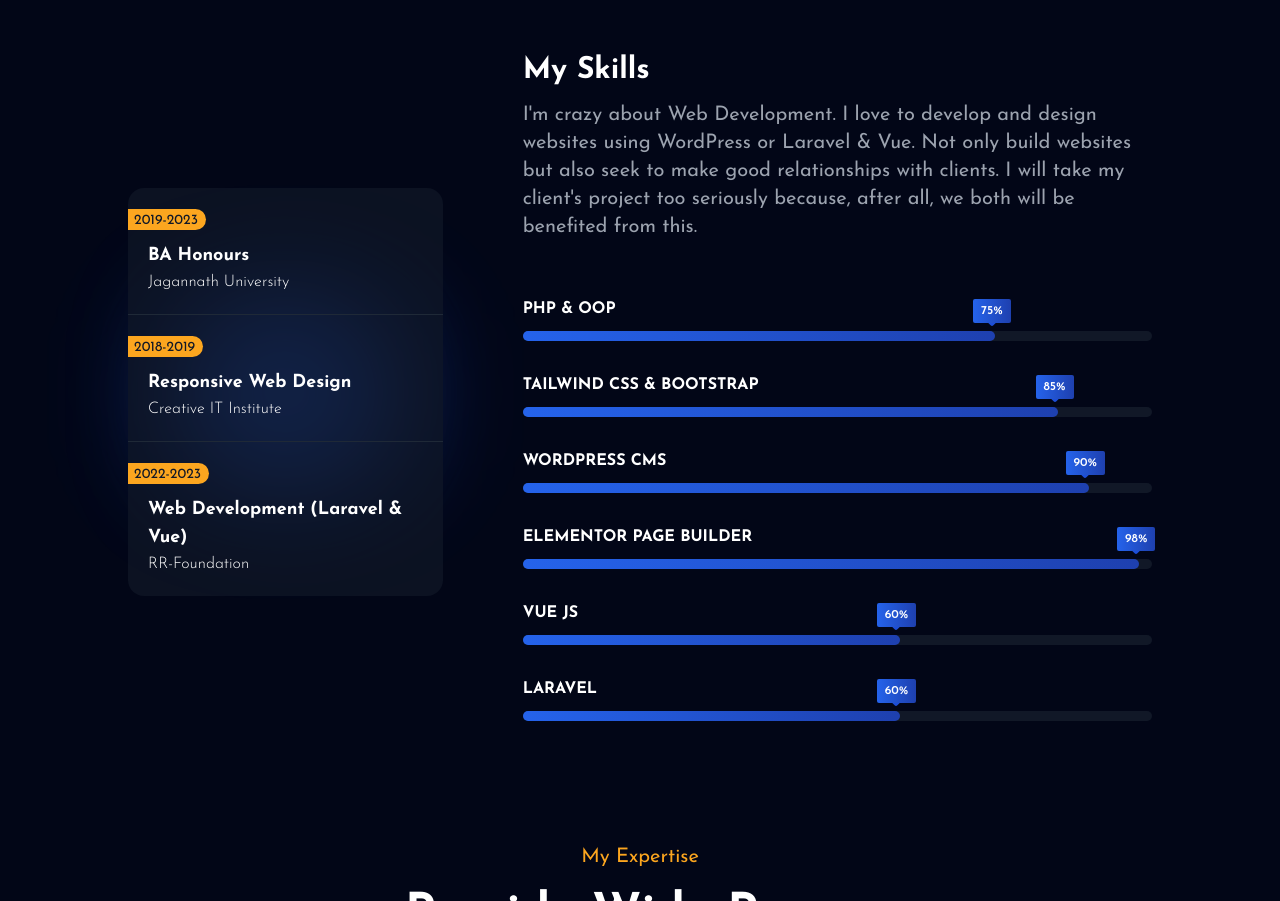
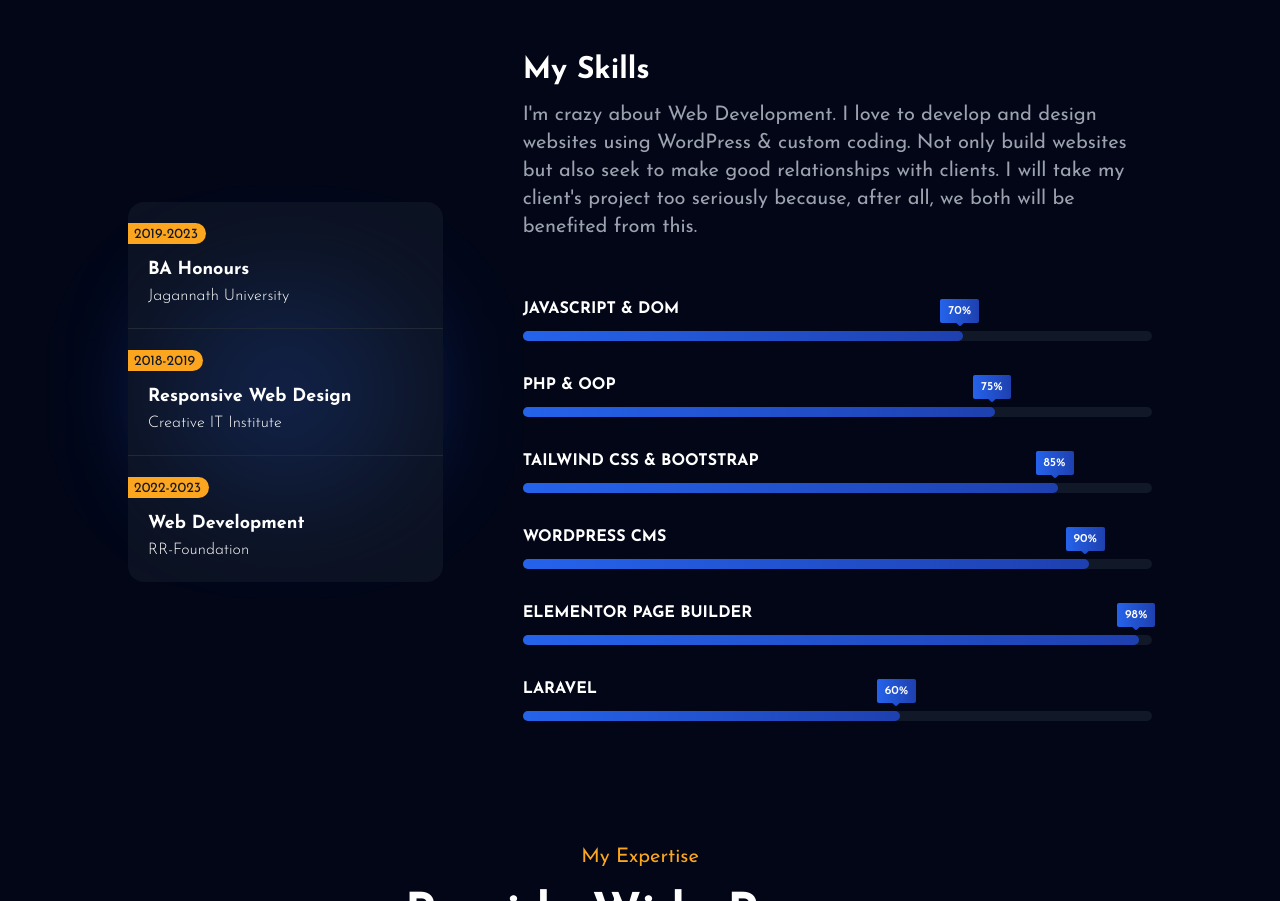
Before and after one commit to abshamim/tailwindcss-portfolio, a website built with Vite: page index.html in a window 1280 px wide. Shown: the part 944-1845 px from the top of the page. Built offline with nearby package versions, Linux system fonts and the light colour scheme.

Commit message:
Huge Changes

```diff
--- a/index.html
+++ b/index.html
@@ -151,15 +151,26 @@
                 <div class="bg-gray-300/40 dark:bg-gray-900/70 rounded-bl-2xl rounded-br-2xl py-5">
                     <span class="brand-bg-yellow text-xs lg:text-sm text-gray-900 pt-1 pb-0.5 pl-1.5 pr-2 rounded-tr-full rounded-br-full">2022-2023</span>
                     <div class="px-4 sm:px-5 mt-2.5">
-                        <h2 class="text-base lg:text-lg font-bold text-slate-950 dark:text-white">Web Development (Laravel & Vue)</h2>
+                        <h2 class="text-base lg:text-lg font-bold text-slate-950 dark:text-white">Web Development</h2>
                         <h3 class="text-sm lg:text-base font-light text-slate-950 dark:text-white">RR-Foundation</h3>
                     </div>
                 </div>
             </div>
             <div class="text-slate-950 dark:text-white w-full md:w-4/6 md:ml-10 lg:ml-14 xl:ml-20 mt-7 md:mt-0">
                 <h2 class="text-lg md:text-xl lg:text-2xl xl:text-3xl font-bold">My Skills</h2>
-                <p class="mt-3 text-lg lg:text-lg xl:text-xl text-gray-700 dark:text-gray-400">I'm crazy about Web Development. I love to develop and design websites using WordPress or Laravel & Vue. Not only build websites but also seek to make good relationships with clients. I will take my client's project too seriously because, after all, we both will be benefited from this.</p>
+                <p class="mt-3 text-lg lg:text-lg xl:text-xl text-gray-700 dark:text-gray-400">I'm crazy about Web Development. I love to develop and design websites using WordPress & custom coding. Not only build websites but also seek to make good relationships with clients. I will take my client's project too seriously because, after all, we both will be benefited from this.</p>
                 <div class="mt-7 md:mt-10 lg:mt-14">
+                    <h2 class="uppercase text-sm lg:text-base font-bold">JavaScript & Dom</h2>
+                    <div class="my-2.5">
+                        <div class="bg-gray-300/70 dark:bg-gray-900 relative h-[10px] w-full rounded-2xl">
+                            <div class="bg-blue-gradient absolute top-0 left-0 h-full w-[70%] rounded-2xl">
+                                <span class="bg-blue-gradient absolute -right-4 bottom-full mb-2 rounded-sm py-1 px-2 text-xs font-semibold text-white">
+                                    <span class="bg-blue-700 absolute bottom-[-2px] left-1/2 -z-10 h-2 w-2 -translate-x-1/2 rotate-45 rounded-sm"></span>70%</span>
+                            </div>
+                        </div>
+                    </div>
+                </div>
+                <div class="mt-8">
                     <h2 class="uppercase text-sm lg:text-base font-bold">PHP & OOP</h2>
                     <div class="my-2.5 over">
                         <div class="bg-gray-300/70 dark:bg-gray-900 relative h-[10px] w-full rounded-2xl">
@@ -199,17 +210,6 @@
                             <div class="bg-blue-gradient absolute top-0 left-0 h-full w-[98%] rounded-2xl">
                                 <span class="bg-blue-gradient absolute -right-4 bottom-full mb-2 rounded-sm py-1 px-2 text-xs font-semibold text-white">
                                     <span class="bg-blue-700 absolute bottom-[-2px] left-1/2 -z-10 h-2 w-2 -translate-x-1/2 rotate-45 rounded-sm"></span>98%</span>
-                            </div>
-                        </div>
-                    </div>
-                </div>
-                <div class="mt-8">
-                    <h2 class="uppercase text-sm lg:text-base font-bold">Vue Js</h2>
-                    <div class="my-2.5">
-                        <div class="bg-gray-300/70 dark:bg-gray-900 relative h-[10px] w-full rounded-2xl">
-                            <div class="bg-blue-gradient absolute top-0 left-0 h-full w-[60%] rounded-2xl">
-                                <span class="bg-blue-gradient absolute -right-4 bottom-full mb-2 rounded-sm py-1 px-2 text-xs font-semibold text-white">
-                                    <span class="bg-blue-700 absolute bottom-[-2px] left-1/2 -z-10 h-2 w-2 -translate-x-1/2 rotate-45 rounded-sm"></span>60%</span>
                             </div>
                         </div>
                     </div>
--- a/package.json
+++ b/package.json
@@ -2,11 +2,10 @@
   "devDependencies": {
     "autoprefixer": "^10.4.14",
     "tailwindcss": "^3.3.2",
-    "vite": "^4.3.4"
+    "vite": "^4.5.3"
   },
   "scripts": {
     "build": "npx tailwindcss -i ./src/tailwind.css -o ./output/style.css --minify --watch",
     "dev": "vite"
   }
-
 }
```
Also changed, not shown: README.md, output/style.css, 1 other file.
